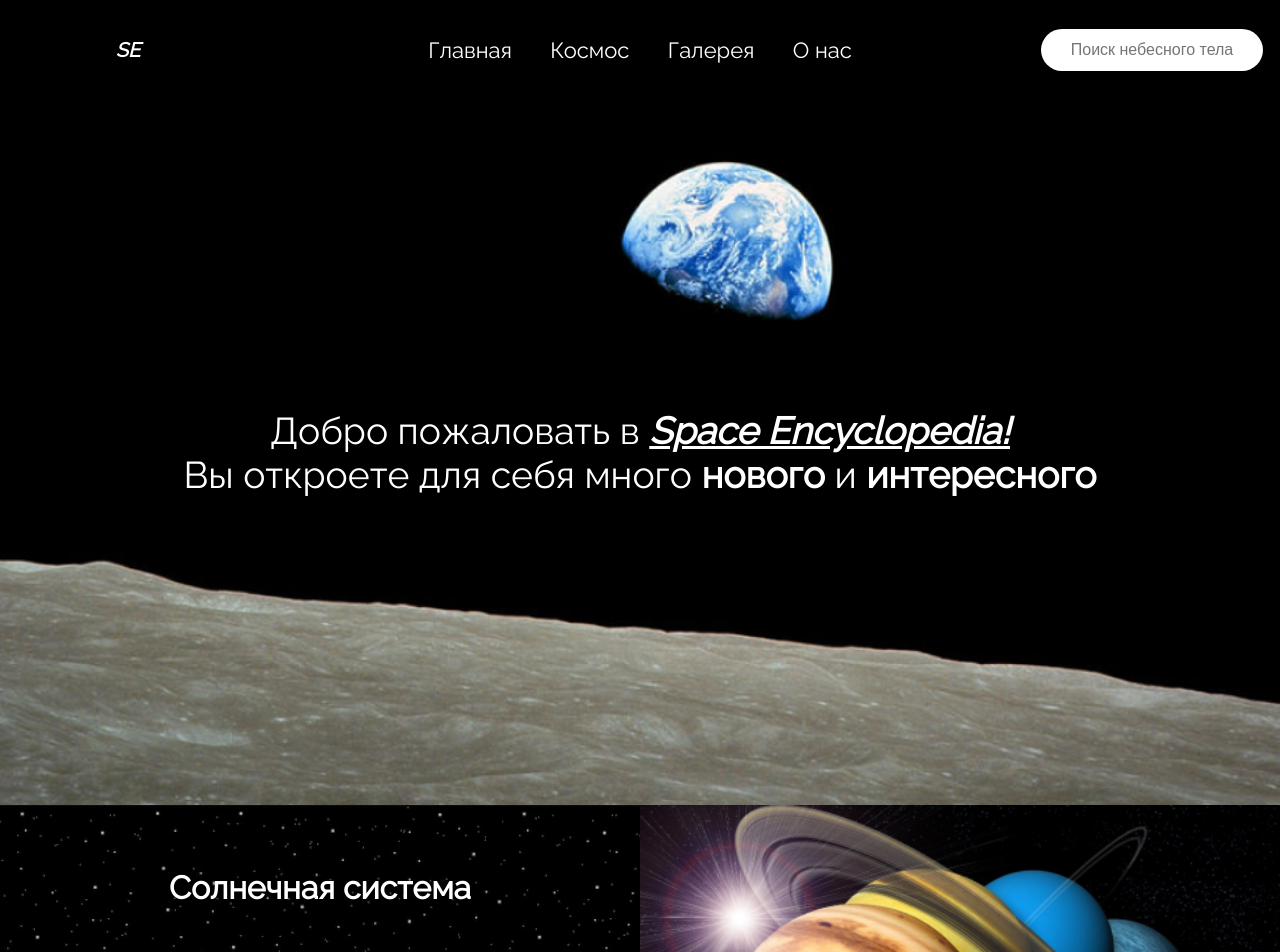
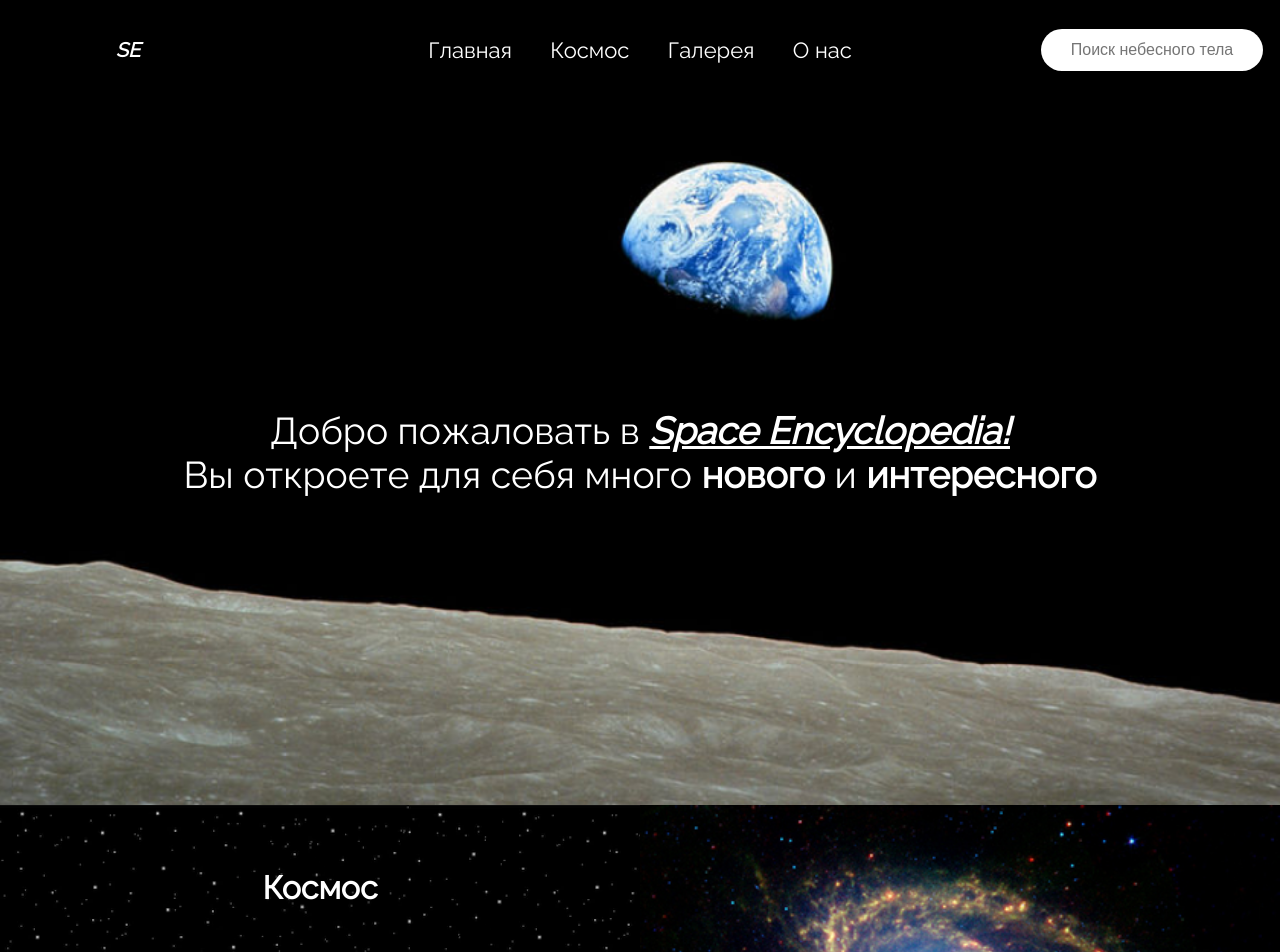
Before and after one commit to brusni4ka-krutishka/Space-encyclopedia, a React (Vite) app: page / in a window 1280 px wide. Shown: the top 952 px of the page. Built offline with nearby package versions, Linux system fonts and the light colour scheme.

Commit message:
replacing text and pictures

```diff
--- a/src/pages/MainPage.jsx
+++ b/src/pages/MainPage.jsx
@@ -1,7 +1,7 @@
 import React from 'react';
 import TextAndImage from '../components/mainPageComponents/TextAndImage/TextAndImage.jsx';
 import starsBG from '../assets/images/mainPage/starsbg.png';
-import planetsImage from '../assets/images/mainPage/planets.png';
+import planetsImage from '../assets/images/mainPage/universe.jpeg';
 import milkyWay from '../assets/images/mainPage/milkyway.png';
 import WelcomeImage from '../components/mainPageComponents/WelcomeImage/WelcomeImage.jsx';
 
@@ -11,9 +11,8 @@ export default function MainPage() {
       <WelcomeImage />
       <TextAndImage
         textBackgroundImage={starsBG}
-        head={'Cолнечная система'}
-        body={`Планетная система, включающая в себя цетральную звезду - Солнце, и все
-      естественные космические объекты, вращающиеся вокруг Солнца.`}
+        head={'Космос'}
+        body={`Это все пространство, где расположены планета Земля, солнце, луна, звезды и другие планеты. Космос называют Вселенной – и она не имеет границ. `}
         pathToImage={planetsImage}
         pathToPage={''}
         isReversed={true}
```
Also changed, not shown: src/assets/images/mainPage/universe.jpeg (added).
